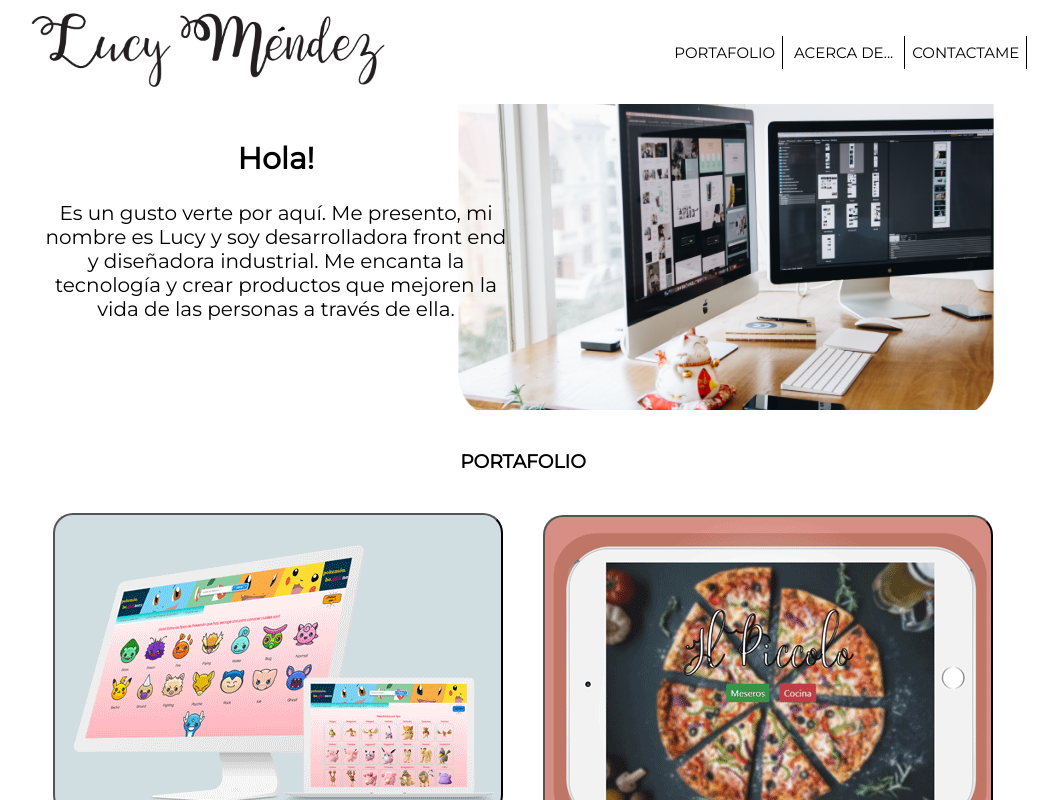
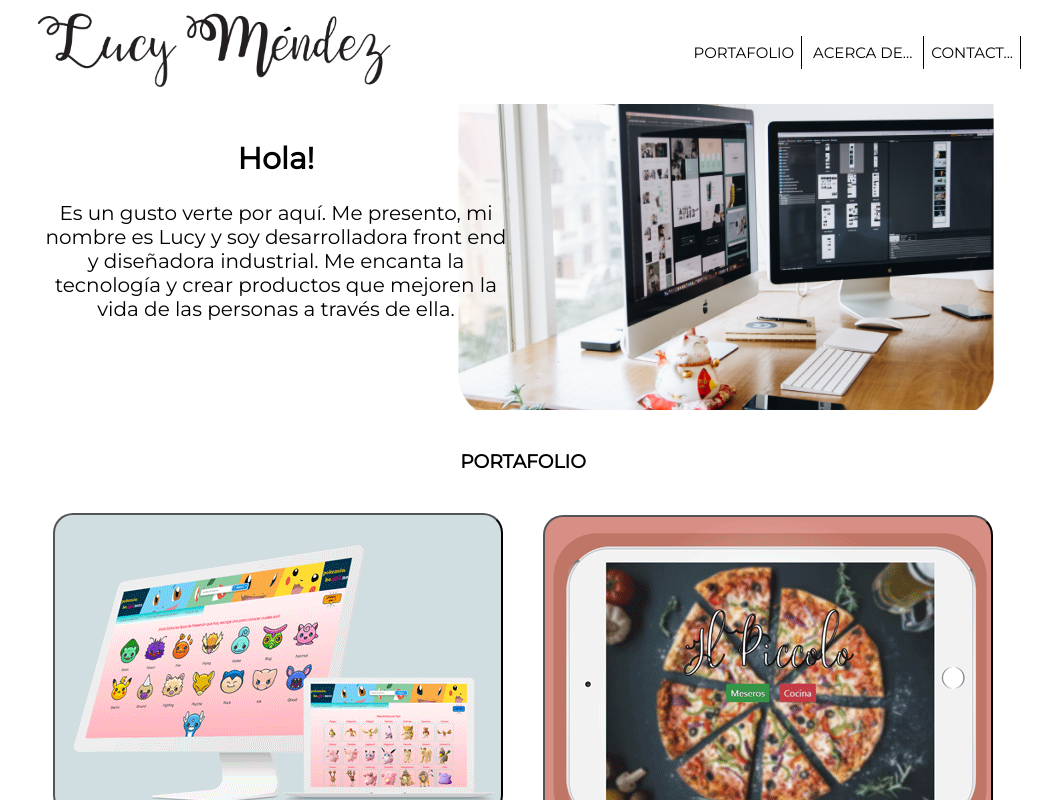
Before and after one commit to lumenbarron/lumenbarron.github.io, a React (Create React App) app: page / in a window 1280 px wide. Shown: the top 800 px of the page, without its empty margins (117-1175 px from the left). Built offline with nearby package versions, Linux system fonts and the light colour scheme.

Commit message:
changing router

```diff
--- a/src/App.js
+++ b/src/App.js
@@ -1,17 +1,23 @@
 import React from 'react';
-import { BrowserRouter, Route, Switch } from 'react-router-dom';
+import { BrowserRouter, HashRouter, Route, Switch } from 'react-router-dom';
 import {Home} from './Home/Home';
 import {KnowMe} from './Home/KnowMe'
+
 import './App.css';
 
 function App() {
   return (
-    <BrowserRouter basename={process.env.PUBLIC_URL}>
+    <HashRouter basename='/'>
+
+
+    {/* <BrowserRouter basename={process.env.PUBLIC_URL}> */}
     <Switch>
       <Route exact path="/" component = {Home} />
       <Route path="/know-me" component = {KnowMe} />
+      <Route path="/contact" component = {Home} />
     </Switch>
-  </BrowserRouter>
+  {/* </BrowserRouter> */}
+  </HashRouter>
   );
 }
 
--- a/src/Home/Nav.js
+++ b/src/Home/Nav.js
@@ -14,14 +14,15 @@ export class Nav extends React.Component {
           <a className="header-nav-a" href="#portafolio">
             PORTAFOLIO
           </a>
-          <Link to='/know-me' className="header-nav-a" target="_blank"> ACERCA DE... </Link>
+          <Link to='/know-me' className="header-nav-a"> ACERCA DE... </Link>
 
           {/* <a className="header-nav-a" href="#" target="_blank">
             ACERCA DE...
           </a> */}
-          <a className="header-nav-a" href="#contact">
+          <Link to='/contact' href="#contact" className="header-nav-a"> CONTACT... </Link>
+          {/* <a className="header-nav-a" href="#contact">
             CONTACTAME
-          </a>
+          </a> */}
         </nav>
       </header>
     );
```
